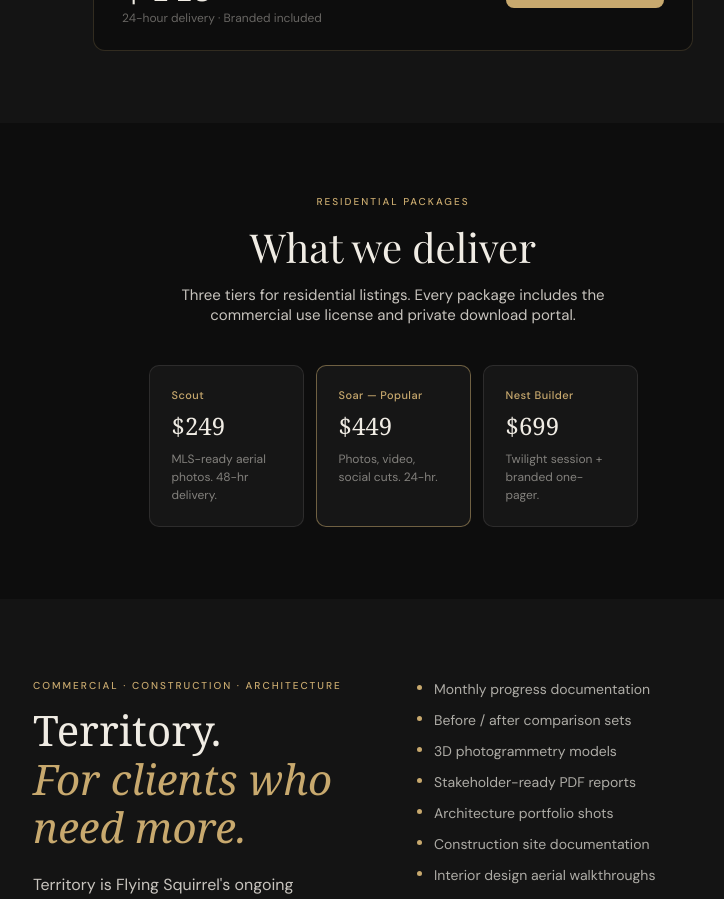
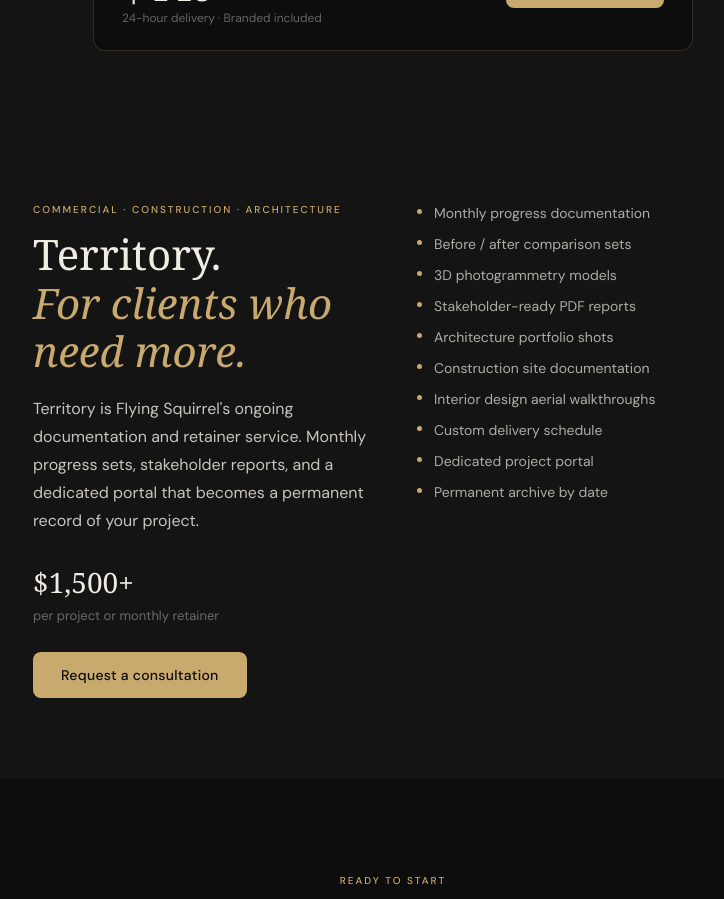
Before and after one commit to Radichio/flying-squirrel, a React (Vite) app: page / in a window 1280 px wide. Shown: the part 5860-6759 px from the top of the page, without its empty margins (247-971 px from the left). Built offline with nearby package versions, Linux system fonts and the light colour scheme; a web font is replaced by a local one.

Commit message:
Fix nav routing + remove residential packages from homepage

```diff
--- a/src/pages/Home.jsx
+++ b/src/pages/Home.jsx
@@ -463,26 +463,6 @@
         </div>
       </section>
 
-      {/* RESIDENTIAL PACKAGES */}
-      <section style={{ padding: '72px 24px', textAlign: 'center', background: 'var(--midnight)' }}>
-        <p style={{ fontSize: '10px', fontWeight: 500, color: 'var(--gilt)', letterSpacing: '0.2em', marginBottom: '12px' }}>RESIDENTIAL PACKAGES</p>
-        <h2 style={{ fontSize: 'clamp(28px, 4vw, 40px)', color: 'var(--linen)', marginBottom: '12px' }}>What we deliver</h2>
-        <p style={{ fontSize: '15px', color: 'var(--linen-dim)', maxWidth: '440px', margin: '0 auto 40px' }}>Three tiers for residential listings. Every package includes the commercial use license and private download portal.</p>
-        <div style={{ display: 'flex', gap: '12px', flexWrap: 'wrap', justifyContent: 'center', maxWidth: '560px', margin: '0 auto' }}>
-          {[
-            { name: 'Scout', price: '$249', desc: 'MLS-ready aerial photos. 48-hr delivery.' },
-            { name: 'Soar', price: '$449', desc: 'Photos, video, social cuts. 24-hr.', featured: true },
-            { name: 'Nest Builder', price: '$699', desc: 'Twilight session + branded one-pager.' },
-          ].map(p => (
-            <div key={p.name} style={{ background: 'rgba(255,255,255,0.04)', border: `0.5px solid ${p.featured ? 'rgba(200,169,110,0.5)' : 'rgba(240,236,228,0.1)'}`, borderRadius: '10px', padding: '22px', textAlign: 'left', width: '155px' }}>
-              <p style={{ fontSize: '11px', fontWeight: 500, color: 'var(--gilt)', marginBottom: '7px', letterSpacing: '0.04em' }}>{p.name}{p.featured ? ' — Popular' : ''}</p>
-              <p style={{ fontFamily: 'Georgia, serif', fontSize: '24px', color: 'var(--linen)', marginBottom: '8px' }}>{p.price}</p>
-              <p style={{ fontSize: '12px', color: 'rgba(240,236,228,0.5)', lineHeight: 1.5 }}>{p.desc}</p>
-            </div>
-          ))}
-        </div>
-      </section>
-
       {/* TERRITORY — COMMERCIAL FLAGSHIP */}
       <section style={{ padding: '80px 24px', background: 'var(--charcoal)' }}>
         <div style={{ maxWidth: '720px', margin: '0 auto', display: 'flex', gap: '48px', alignItems: 'flex-start', flexWrap: 'wrap' }}>
```
Also changed, not shown: 1 other file (tests, documents, lock files or other folders).
